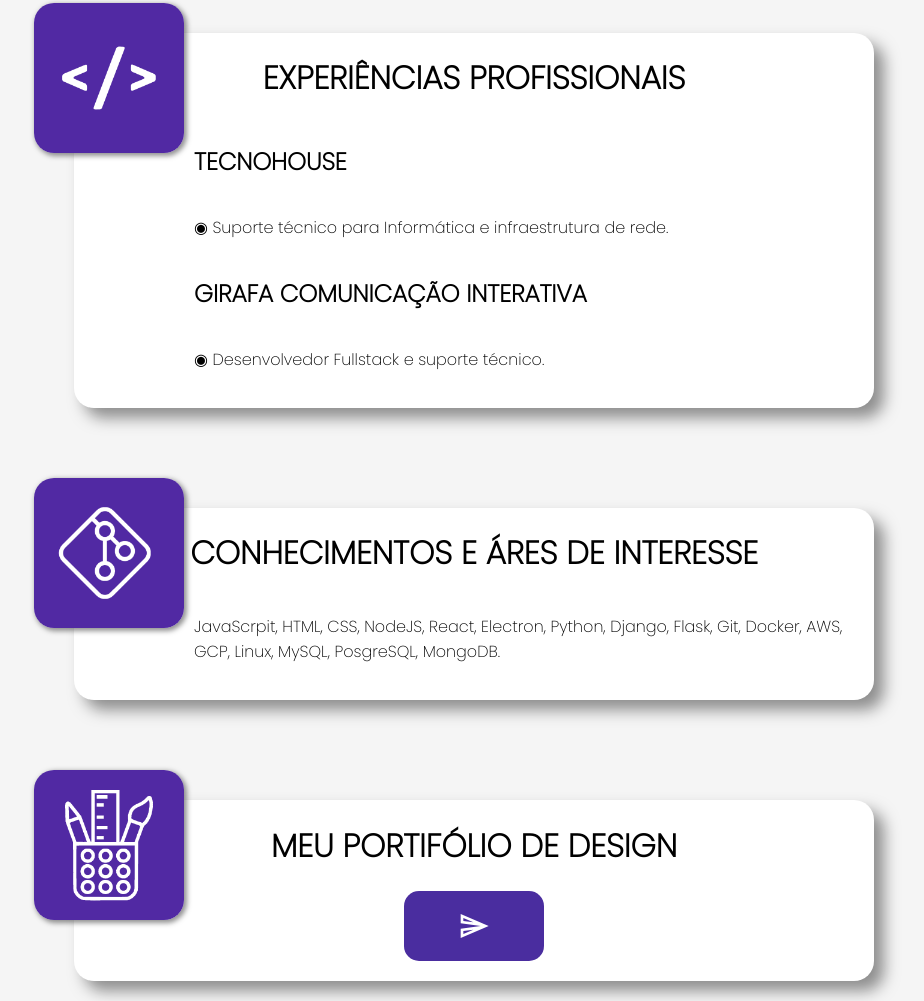
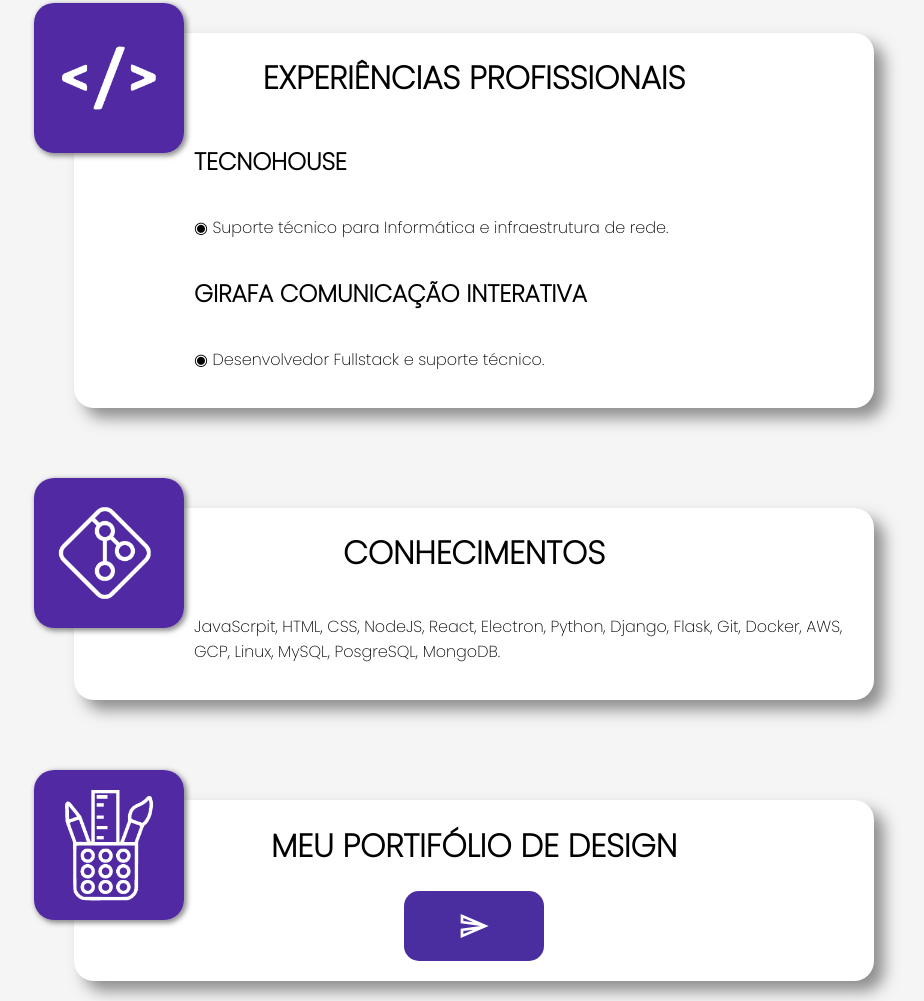
Before and after one commit to igor-kaligor/kaligor, a plain HTML site: page index.html in a window 1280 px wide. Shown: the part 1247-2248 px from the top of the page, without its empty margins (166-1090 px from the left). Drawn offline with Linux system fonts and the light colour scheme.

Commit message:
retirado "áreas de interesse"

```diff
--- a/index.html
+++ b/index.html
@@ -52,7 +52,7 @@
                 <div class="box-card">
                     <img class="ph-card" src="/img/git.png">
                     <div class="description-card">
-                        <h1> CONHECIMENTOS E ÁRES DE INTERESSE</h1>
+                        <h1> CONHECIMENTOS</h1>
                         <p>JavaScrpit, HTML, CSS, NodeJS, React, Electron, Python, Django, Flask, Git,
                             Docker, AWS, GCP, Linux, MySQL, PosgreSQL, MongoDB.
                         </p>
```
